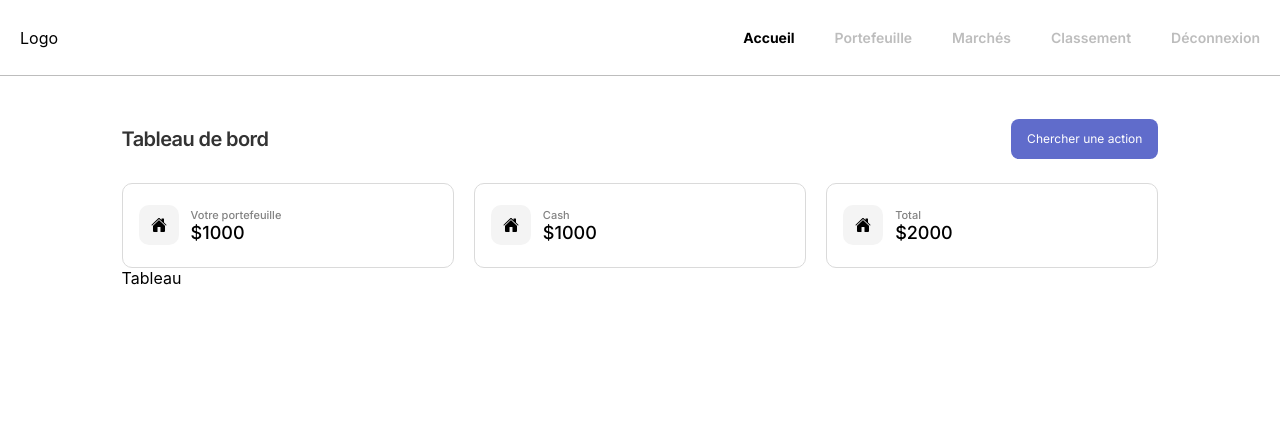
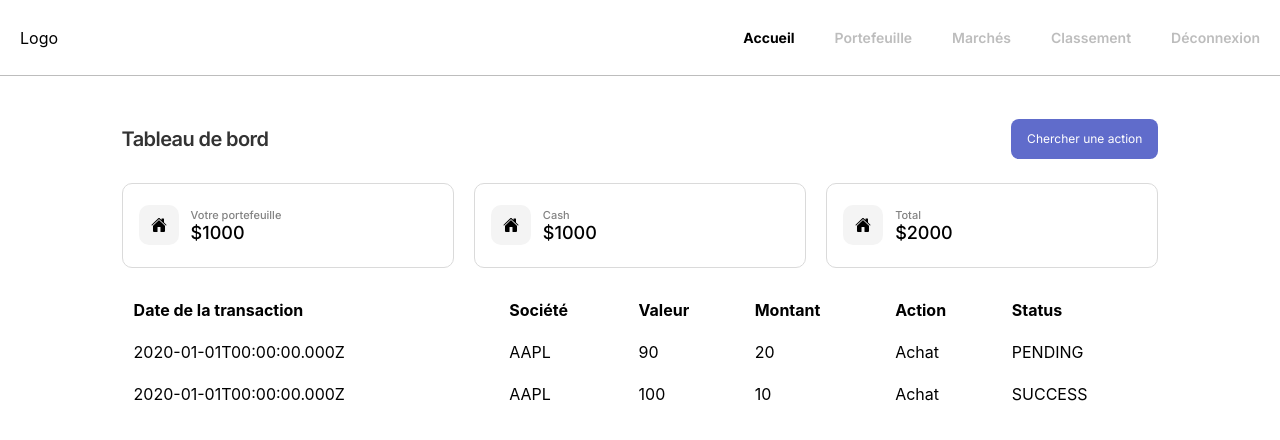
Before and after one commit to TugdualDek/InvestDay, a React (Create React App) app: page /login in a window 1280 px wide. Both pictures are taken after typing "name@example.com", "Sample123" into the empty fields and a click on the input "Submit". Shown: the top 440 px of the page. Built offline with nearby package versions, Linux system fonts and the light colour scheme.

Commit message:
refactor

```diff
--- a/src/App.js
+++ b/src/App.js
@@ -1,8 +1,7 @@
 import React from "react";
 import { Route, BrowserRouter, Routes, Navigate } from "react-router-dom";
-import "./App.css";
+import "./style/App.css";
 import Navbar from "./components/navbar.js";
-import Accueil from "./components/accueil.js";
 import Dashboard from "./components/dashboard.js";
 import Login from "./components/login.js";
 import Rechercher from "./components/rechercher.js";
--- /dev/null
+++ b/src/components/tableTransaction.js
@@ -0,0 +1,50 @@
+import React from "react";
+import "../style/tableTransaction.css";
+function TableTransaction(props) {
+  const data = [
+    {
+      date: "2020-01-01T00:00:00.000Z",
+      action: "AAPL",
+      type: "Achat",
+      price: 90,
+      amount: 20,
+      status: "PENDING",
+    },
+    {
+      date: "2020-01-01T00:00:00.000Z",
+      action: "AAPL",
+      type: "Achat",
+      price: 100,
+      amount: 10,
+      status: "SUCCESS",
+    },
+  ];
+  return (
+    <table className={"transactionTable"}>
+      <thead>
+        <tr>
+          <th>Date de la transaction</th>
+          <th>Société</th>
+          <th>Valeur</th>
+          <th>Montant</th>
+          <th>Action</th>
+          <th>Status</th>
+        </tr>
+      </thead>
+      <tbody>
+        {data.map((item, index) => (
+          <tr key={index}>
+            <td>{item?.date}</td>
+            <td>{item?.action}</td>
+            <td>{item?.price}</td>
+            <td>{item?.amount}</td>
+            <td>{item?.type}</td>
+            <td>{item?.status}</td>
+          </tr>
+        ))}
+      </tbody>
+    </table>
+  );
+}
+
+export default TableTransaction;
--- a/src/index.js
+++ b/src/index.js
@@ -1,8 +1,7 @@
 import React from "react";
 import ReactDOM from "react-dom/client";
-import "./index.css";
+import "./style/index.css";
 import App from "./App";
-import reportWebVitals from "./reportWebVitals";
 import { AuthProvider } from "./context/AuthContext";
 
 const root = ReactDOM.createRoot(document.getElementById("root"));
@@ -13,8 +12,3 @@ root.render(
     </AuthProvider>
   </React.StrictMode>
 );
-
-// If you want to start measuring performance in your app, pass a function
-// to log results (for example: reportWebVitals(console.log))
-// or send to an analytics endpoint. Learn more: https://bit.ly/CRA-vitals
-reportWebVitals();
--- a/src/pages/home.js
+++ b/src/pages/home.js
@@ -2,6 +2,7 @@ import React from "react";
 import "../style/home.css";
 import InfoBox from "../components/infoBox";
 import Button from "../components/button";
+import TableTransaction from "../components/tableTransaction";
 function Home(props) {
   return (
     <div className={"pageContainer"}>
@@ -10,15 +11,14 @@ function Home(props) {
         <Button title={"Chercher une action"} onClick={() => {}} />
       </div>
       <div className={"contentContainer"}>
-        {/* <div className={"lineTop"}>
-          <div>Selecteur Date</div>
-        </div>*/}
         <div className={"infoBoxContainer"}>
           <InfoBox title={"Votre portefeuille"} desc={"$1000"} icon={"home"} />
           <InfoBox title={"Cash"} desc={"$1000"} icon={"home"} />
           <InfoBox title={"Total"} desc={"$2000"} icon={"home"} />
         </div>
-        <div className={"tableContainer"}>Tableau</div>
+        <div className={"tableContainer"}>
+          <TableTransaction />
+        </div>
       </div>
     </div>
   );
--- a/src/reportWebVitals.js
+++ /dev/null
@@ -1,13 +0,0 @@
-const reportWebVitals = onPerfEntry => {
-  if (onPerfEntry && onPerfEntry instanceof Function) {
-    import('web-vitals').then(({ getCLS, getFID, getFCP, getLCP, getTTFB }) => {
-      getCLS(onPerfEntry);
-      getFID(onPerfEntry);
-      getFCP(onPerfEntry);
-      getLCP(onPerfEntry);
-      getTTFB(onPerfEntry);
-    });
-  }
-};
-
-export default reportWebVitals;
--- a/src/style/home.css
+++ b/src/style/home.css
@@ -18,6 +18,10 @@
     color: #333333;
 }
 
+.tableContainer {
+    margin-top: 20px;
+}
+
 .infoBoxContainer {
     display: flex;
     justify-content: space-between;
--- /dev/null
+++ b/src/style/tableTransaction.css
@@ -0,0 +1,15 @@
+.transactionTable {
+    width: 100%;
+    flex-direction: column;
+}
+.transactionTable th, td {
+    padding: 10px;
+    text-align: left;
+    flex: 1;
+
+}
+.transactionTable tr {
+    align-items: center;
+    border-bottom: 1px solid red;
+
+}
```
Also changed, not shown: src/setupTests.js (deleted, +0 -5 lines), src/style/App.css (renamed from src/App.css), src/style/index.css (renamed from src/index.css), 1 other file (tests, documents, lock files or other folders).
